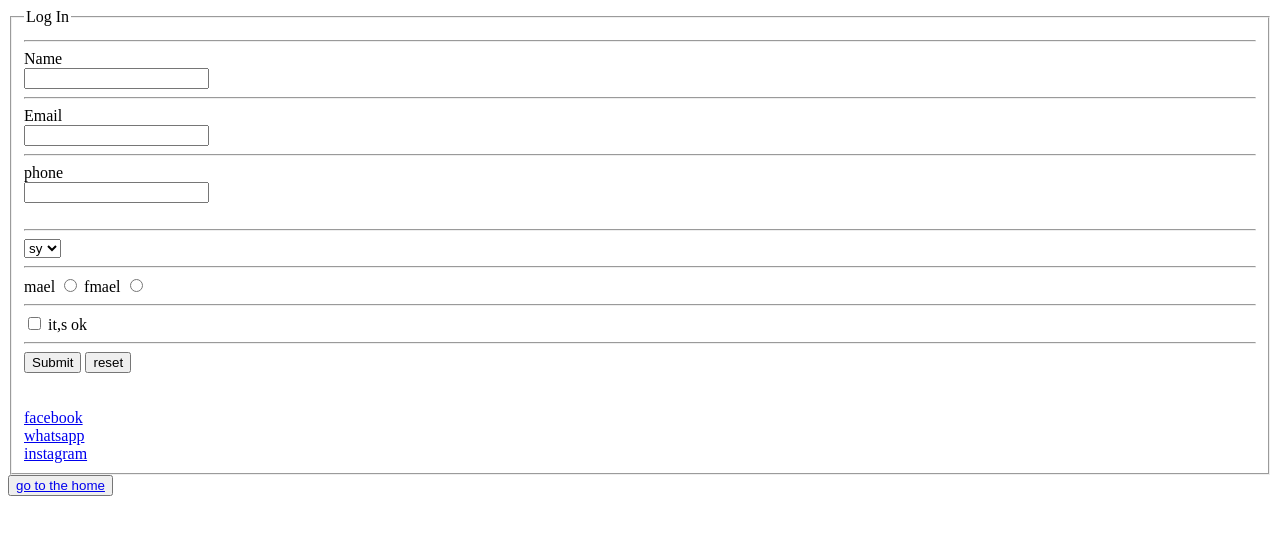
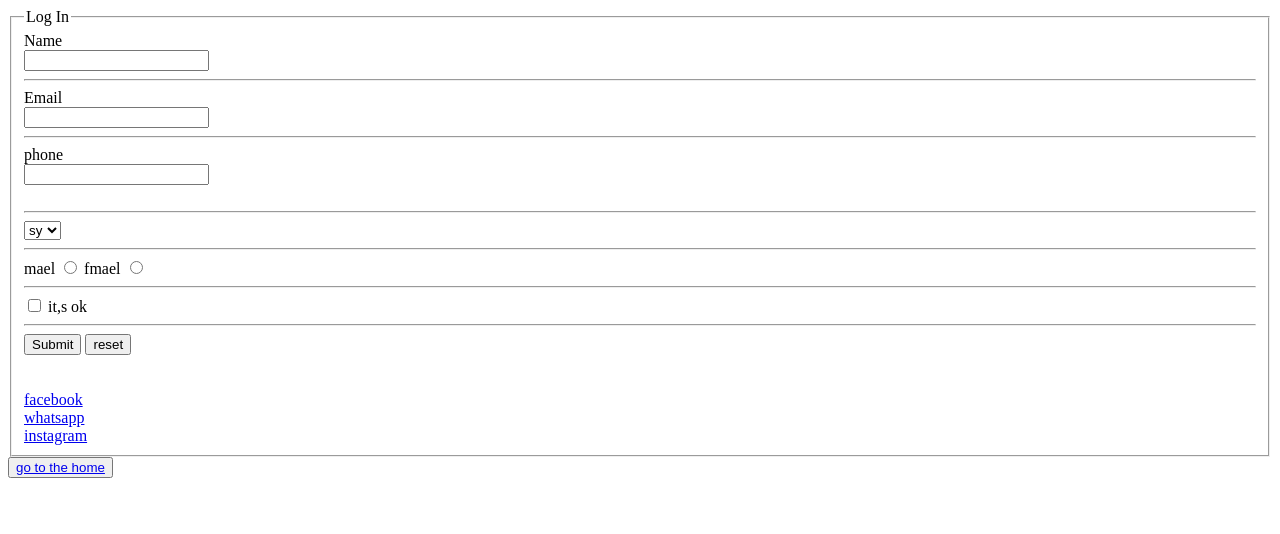
Before and after one commit to hamzahj2002/startup-company, a plain HTML site: page contact.html in a window 1280 px wide. Drawn offline with Linux system fonts and the light colour scheme.

Commit message:
end the task

```diff
--- a/contact.html
+++ b/contact.html
@@ -9,7 +9,7 @@
     <!-- start form -->
     <form action="">
         <fieldset>
-        <legend>Log In</legend> <hr>
+        <legend>Log In</legend>
         <label for="name"> Name</label><br>
         <input type="text" id="name" name="name" required><br><hr>
         <label for="email"> Email</label><br>
```
